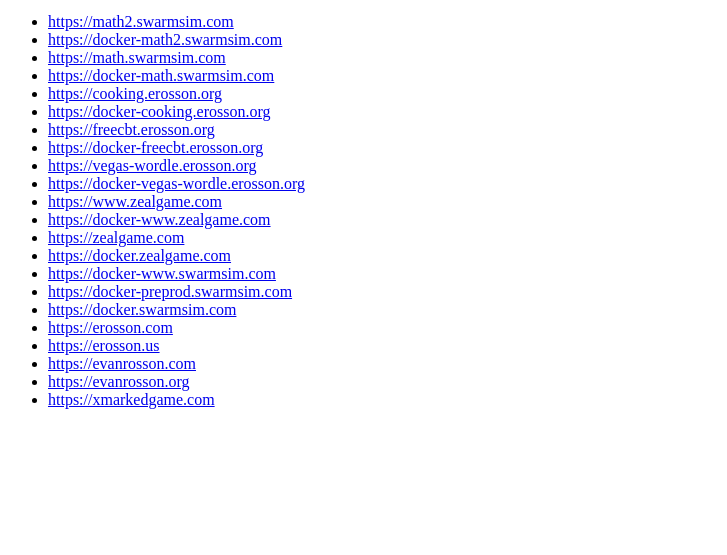
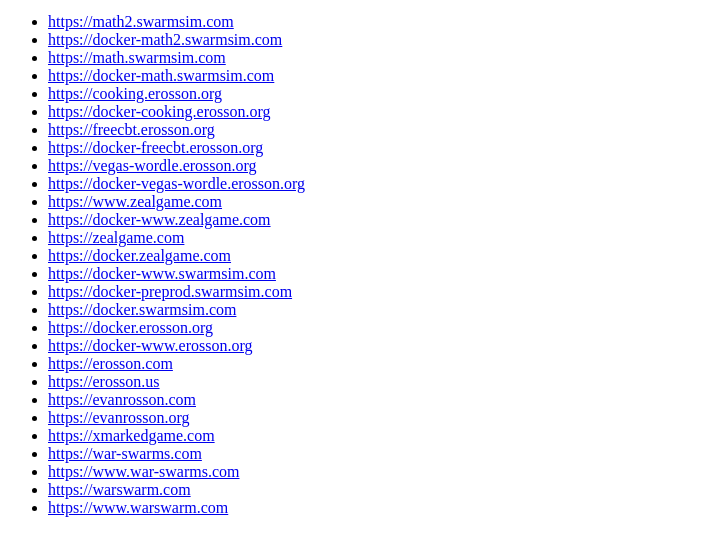
Before and after one commit to erosson/infra, a plain HTML site: page static-sites/ops.erosson.org/debug/index.html in a window 1280 px wide. Shown: the part 101-656 px from the top of the page, without its empty margins (0-727 px from the left). Drawn offline with Linux system fonts and the light colour scheme.

Commit message:
add erosson.org

```diff
--- a/dns/domains/erosson.org.js
+++ b/dns/domains/erosson.org.js
@@ -49,6 +49,8 @@ D("erosson.org", REG, DnsProvider(DNS),
     IGNORE("docker-cooking"),
     IGNORE("docker-vegas-wordle"),
     IGNORE("docker-freecbt"),
+    IGNORE("docker"),
+    IGNORE("docker-www"),
 
     ///////////////////////////////////////////////////////
     // stuff that isn't widely used, and not maintained:
--- a/dns/domains/x-marked.com.js
+++ b/dns/domains/x-marked.com.js
@@ -1,5 +1,6 @@
 D("x-marked.com", REG, DnsProvider(DNS),
 	DefaultTTL(1),
+	// https://gitlab.com/x-marked/x-marked.gitlab.io
 	CNAME("www", "www.x-marked.com.s3-website-us-east-1.amazonaws.com.", CF_PROXY_ON),
 	ALIAS("@", "www.x-marked.com.s3-website-us-east-1.amazonaws.com.", CF_PROXY_ON)
 )
--- a/static-sites/ops.erosson.org/debug/index.html
+++ b/static-sites/ops.erosson.org/debug/index.html
@@ -48,12 +48,18 @@
         "docker-www.swarmsim.com",
         "docker-preprod.swarmsim.com",
         "docker.swarmsim.com",
+        "docker.erosson.org",
+        "docker-www.erosson.org",
         // various redirects
         "erosson.com",
         "erosson.us",
         "evanrosson.com",
         "evanrosson.org",
         "xmarkedgame.com",
+        "war-swarms.com",
+        "www.war-swarms.com",
+        "warswarm.com",
+        "www.warswarm.com",
     ]
     const isDev = /\.localhost$/.test(document.location.hostname) && document.location.port === '2015'
     console.log(document.location, isDev)
```
Also changed, not shown: 4 other files.
